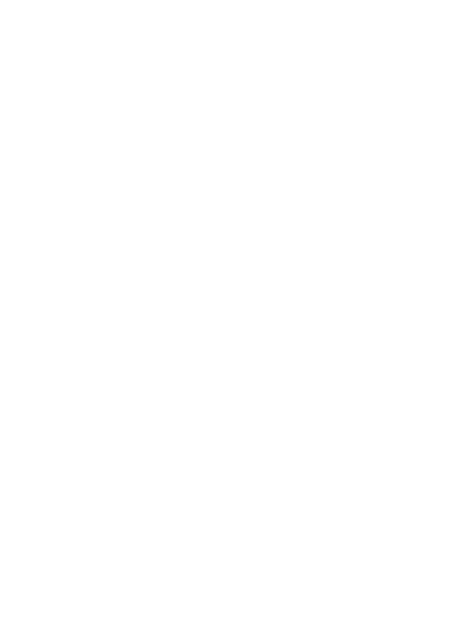
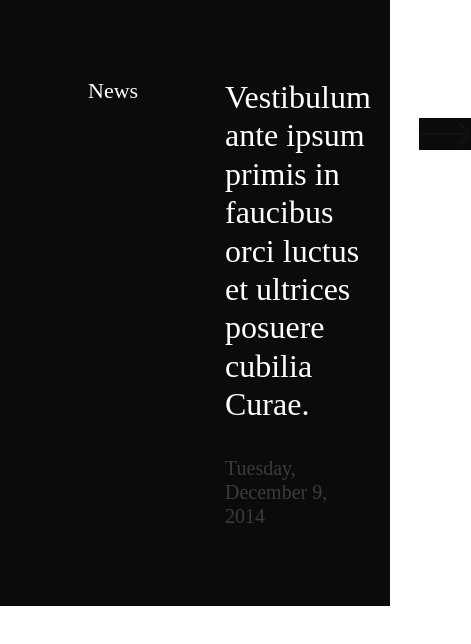
Before and after one commit to uniorion/Folio, a plain HTML site: page index.html in a window 390 px wide. Shown: the whole page, 471 px wide, since content can reach past the window. Drawn offline with Linux system fonts and the light colour scheme; a web font is replaced by a local one.

Commit message:
news 모바일, 태블릿

```diff
--- a/index.html
+++ b/index.html
@@ -5,6 +5,10 @@
   <meta name="viewport" content="width=device-width, initial-scale=1.0">
   <meta http-equiv="X-UA-Compatible" content="ie=edge">
   <title>Folio</title>
+  <link rel="stylesheet" type="text/css" href="https://fontlibrary.org/face/aileron"/>
+  <!-- <link rel="stylesheet" media="screen" href="https://fontlibrary.org/face/aileron" type="text/css"/> -->
+  <link rel="stylesheet" href="css/normalize.min.css">
+  <link rel="stylesheet" href="css/folio.css">
 </head>
 <body>
   <div>
@@ -14,9 +18,16 @@
     <div class="works">
 
     </div>
-    <div class="news">
-
-    </div>
+    <section class="news">
+      <h2>News</h2>
+      <div class="content" lang="en">
+        <p>Vestibulum ante ipsum primis in faucibus orci luctus et ultrices posuere cubilia Curae.</p>
+        <p class="content-date">Tuesday, December 9, 2014</p>
+      </div>
+      <div class="view-detail-wrap">
+        <button aria-label="자세히 보기"></button>
+      </div>
+    </section>
     <div class="twitter">
 
     </div>
--- a/sass/_news.sass
+++ b/sass/_news.sass
@@ -0,0 +1,54 @@
+.news
+  display: flex
+  padding: 78px 88px
+  @media only screen and (min-width: 768px) and (max-width: 1024px)
+    padding: 96px 112px
+  background-color: #0b0b0b
+  color: #fff
+  font-family: "AileronRegular", serif
+  line-height: 1.2
+  h2
+    margin: 0
+    min-width: 137px
+    font-family: "AileronSemiBold", serif
+    font-size: 22px
+    @media only screen and (min-width: 768px) and (max-width: 1024px)
+      font-size: 18px
+    line-height: 1.2
+    font-weight: 400
+  .content
+    margin: 0
+    p
+      margin: 0
+      &:first-child
+        font-size: 32px
+        @media only screen and (min-width: 768px) and (max-width: 1024px)
+          font-size: 26px
+        font-weight: 400
+        -webkit-hyphens: auto
+        -moz-hyphens: auto
+        -ms-hyphens: auto
+        hyphens: auto
+      &:last-child
+        font-size: 20px
+        @media only screen and (min-width: 768px) and (max-width: 1024px)
+          font-size: 14px
+        font-weight: 400
+        color: rgba(255, 255, 255, 0.2)
+    .content-date
+      margin-top: 32px
+  .view-detail-wrap
+    min-width: 100px
+    padding-top: 40px
+    @media only screen and (min-width: 768px) and (max-width: 1024px)
+      padding-top: 20px
+    text-align: right
+    button
+      width: 52px
+      // height: 23px
+      height: 32px
+      background: #0b0b0b url('../images/icon-Arrow-m.svg') no-repeat right center
+      &:hover
+        background: #0b0b0b url('../images/icon-Arrow-hover-m.svg') no-repeat right center
+      border: 0
+      cursor: pointer
```
Also changed, not shown: css/normalize.min.css (added, +1 -0 lines), css/folio.css, 1 other file.
